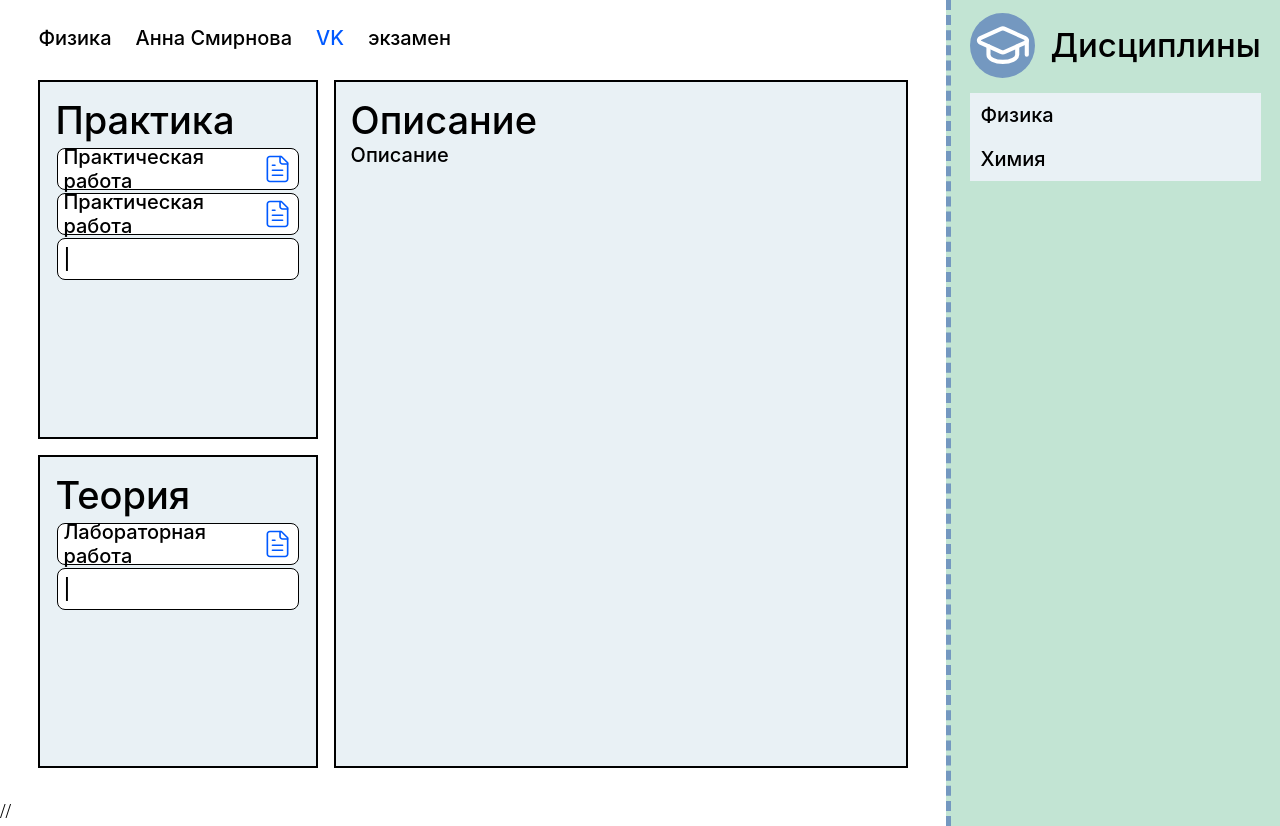
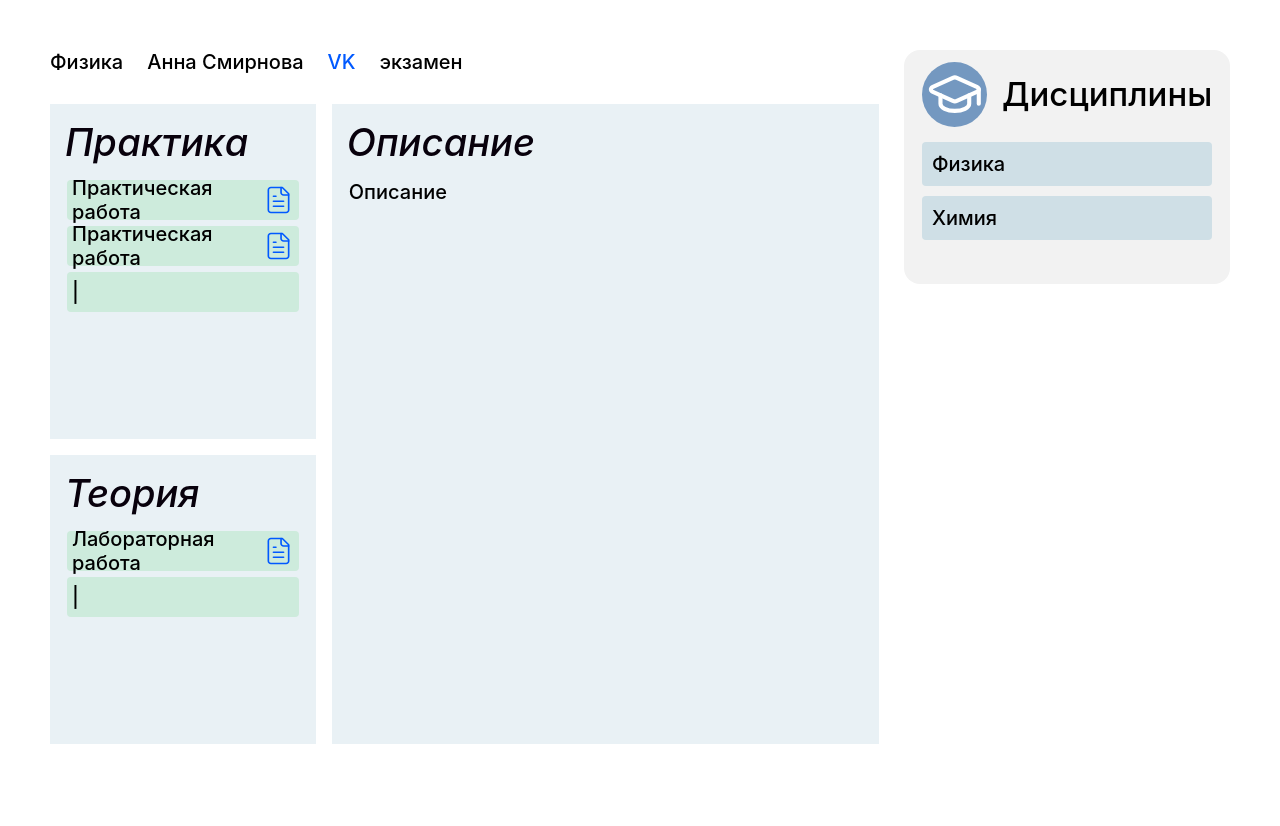
Before and after one commit to Kapiza/Stud_service_U1, a React (Create React App) app in the folder frontend/: page / in a window 1280 px wide. After the commit the page ends 800 px from the top, so only its background shows below. Built offline with nearby package versions, Linux system fonts and the light colour scheme.

Commit message:
add some styles

```diff
--- a/frontend/src/App.js
+++ b/frontend/src/App.js
@@ -19,8 +19,11 @@ function App() {
             setDisId
         }}>
             <div className="App">
-                <MainArea />
-                <Sidebar />
+                <div className="wrapper">
+                    <MainArea />
+                    <Sidebar />
+
+                </div>
                 {/*<Subject subject={subjects[SSI]} addNote={addNote} removeNote={removeNote}/>*/}
                 {/*<SubjectMenu subjects={subjects} setSSI={setSSI} setModalVisible={setModalVisible}*/}
                 {/*             removeSubject={removeSubject}/>*/}
@@ -28,7 +31,7 @@ function App() {
                 {/*    <SubjectForm addSubject={addSubject}/>*/}
                 {/*</MyModal>*/}
             </div>
-        // </DisContext.Provider>
+         </DisContext.Provider>
     );
 }
 
--- a/frontend/src/components/MenuSubjects.jsx
+++ b/frontend/src/components/MenuSubjects.jsx
@@ -13,7 +13,7 @@ const MenuSubjects = () => {
 
             <div className="section_title">
                 <svg className='SVG-icon' role = "img" width="95" height="95" viewBox="0 0 95 95" fill="none" xmlns="http://www.w3.org/2000/svg">
-                    <circle cx="47.5" cy="47.5" r="47.5" fill="#7498c0"/>
+                    <circle cx="47.5" cy="47.5" r="47.5" fill="#7498c0" className='circle'/>
                     <path d="M80.97 43.227C81.5966 42.9506 82.1283 42.4965 82.4993 41.9208C82.8703 41.3452 83.0642 40.6734 83.0572 39.9886C83.0501 39.3038 82.8423 38.6362 82.4595 38.0683C82.0766 37.5005 81.5357 37.0574 80.9035 36.794L50.905 23.13C49.9931 22.714 49.0024 22.4988 48 22.4988C46.9977 22.4988 46.007 22.714 45.095 23.13L15.1 36.78C14.4769 37.0529 13.9468 37.5015 13.5746 38.0709C13.2024 38.6403 13.0042 39.3058 13.0042 39.986C13.0042 40.6663 13.2024 41.3318 13.5746 41.9012C13.9468 42.4706 14.4769 42.9191 15.1 43.192L45.095 56.87C46.007 57.286 46.9977 57.5013 48 57.5013C49.0024 57.5013 49.9931 57.286 50.905 56.87L80.97 43.227Z" stroke="currentColor" stroke-width="6" stroke-linecap="round" stroke-linejoin="round"/>
                     <path d="M83 40V61" stroke="currentColor" stroke-width="6" stroke-linecap="round" stroke-linejoin="round"/>
                     <path d="M27 48.75V61C27 63.7848 29.2125 66.4555 33.1508 68.4246C37.089 70.3938 42.4305 71.5 48 71.5C53.5695 71.5 58.911 70.3938 62.8492 68.4246C66.7875 66.4555 69 63.7848 69 61V48.75" stroke="currentColor" stroke-width="6" stroke-linecap="round" stroke-linejoin="round"/>
--- a/frontend/src/components/Subject.jsx
+++ b/frontend/src/components/Subject.jsx
@@ -20,7 +20,7 @@ const Subject = () => {
     return (
         <div className="Subject">
             <div className="info">
-                <p className="dis_name" >{discipline.name}</p>
+                <p className="dis_title" >{discipline.name}</p>
                 <p >{teacher.name}</p>
                 <TeacherContacts teacherId={discipline.teacherId}/>
                 <p >{discipline.assessment_type}</p>
@@ -36,7 +36,7 @@ const Subject = () => {
                 </Block>
                 <Block className="description_block">
                     <p className="level_2">Описание</p>
-                    {discipline.description}
+                    <p className="description"> {discipline.description}      </p>
                 </Block>
             </div>
         </div>
--- a/frontend/src/styles/App.css
+++ b/frontend/src/styles/App.css
@@ -8,7 +8,7 @@
     box-sizing: border-box;
 }
 
-html, body, #root, .App {
+html, body, #root, .App{
     height: 100%;
 }
 
@@ -20,9 +20,13 @@ html{
     --section_title-height: 65px;
     --icon_height: var(--section_title-height);
     --icon_width: var(--icon_height);
-    --block-background-color:#e9f1f5;
+    --pastel_blue:#e9f1f5;
+    --pastel_green: #cdebdc;
+    --pastel_grey: #f2f2f2;
+    --blue: #CFDFE6;
+
+    --el_border_rad: 4px;
 }
-
 
 p{
     max-width: 300px;
@@ -48,6 +52,10 @@ p{
     width: var(--section_title-height);
 }
 
+.circle{
+    fill:#7498c0;
+}
+
 .doc-SVG{
     height: 1.5rem;
     margin-left: 5px;
@@ -61,25 +69,32 @@ p{
 
 .level_2{
     font-size: 38px;
+    color: rgb(8, 1, 12);
+    font-style: italic;
 }
 
 /**/
 
 .App{
-    display: flex;
-    /*align-items: center;*/
-
-    /*font-family: "My_font";*/
     font-family: 'Inter', sans-serif;
     font-weight: 500; /* Лёгкий вариант */
-    /*color: #083f85;*/
-    /*font-size: 1.5rem;*/
+}
+
+.wrapper{
+    display: flex;
+    height: 100%;
+    width: 100%;
+    padding: 50px;
+    gap:25px;
+    /* justify-content: space-between; */
+
 }
 
 .MainArea{
-    width: 80%;
+    /* width: 80%; */
+    width: 100%;
     height: 100%;
-    padding: 2% 3%;
+    /* padding: 2% 3%; */
 }
 
 .Subject{
@@ -87,10 +102,6 @@ p{
     width: 100%;
 }
 
-.dis_name{
-    /* color: #003029; */
-    /* font-weight: 600; */
-}
 
 
 .info{
@@ -98,12 +109,6 @@ p{
     flex-direction: row;
     gap: 24px;
 }
-
-/* .info > *{
-    margin-right: 20px;
-} */
-
-
 
 .blocks{
 
@@ -122,38 +127,41 @@ p{
 }
 
 .Block{
-    border: solid 2px #000000;
-    /*margin: 2%;*/
     padding: 15px  ;
-    background-color: var(--block-background-color);
+    background-color: var(--pastel_blue);
 }
 
 .list_classes{
-    margin: 5px 2px;
+    margin: 15px 2px;
 }
 
-
+.description{
+    margin: 15px 2px;
+    /* border-radius: var(--el_border_rad); */
+    /* background-color: var(--pastel_green); */
+    /* width: 500px; */
+}
 
 .class{
-    background-color: #ffffff;
+    background-color: var(--pastel_green);
     /* border-top: 1px solid #000000 ;  */
-    border: 1px solid #000000 ;
+    /* border: 1px solid #000000 ;  */
     /* border-left: 1px solid #000000 ;
     border-right: 1px solid #000000 ;  */
-
-    border-radius: 8px;
-
+    border-radius: var(--el_border_rad);
     padding: 20px 5px;
-
     height: 1.5rem;
     display: flex;
-    margin: 3px 0;
+    margin: 6px 0;
     align-items: center ;
 }
-/* .class:first-child {
-    border-top: 1px solid #000;
-    border-radius: 5px;
-} */
+
+.dis_name{
+    background-color: var(--blue);
+    border-radius: var(--el_border_rad);
+    margin: 10px 0;
+}
+
 
 .description_block{
     grid-column: span 2;
@@ -162,13 +170,11 @@ p{
 
 .Sidebar{
     box-sizing: content-box;
-    border-left: 5px dashed #7498c0;
-    margin-left: auto;
-    background: #c2e4d3;
-    /*width: 382px;*/
-    height: 100%;
+    /* margin-left: auto; */
+    border-radius: 16px;
+    background: var(--pastel_grey);
+    height: 30%;
     padding: 1% 1.5%;
-    /*justify-content: center;*/
 }
 
 .SubjectMenu {
```
